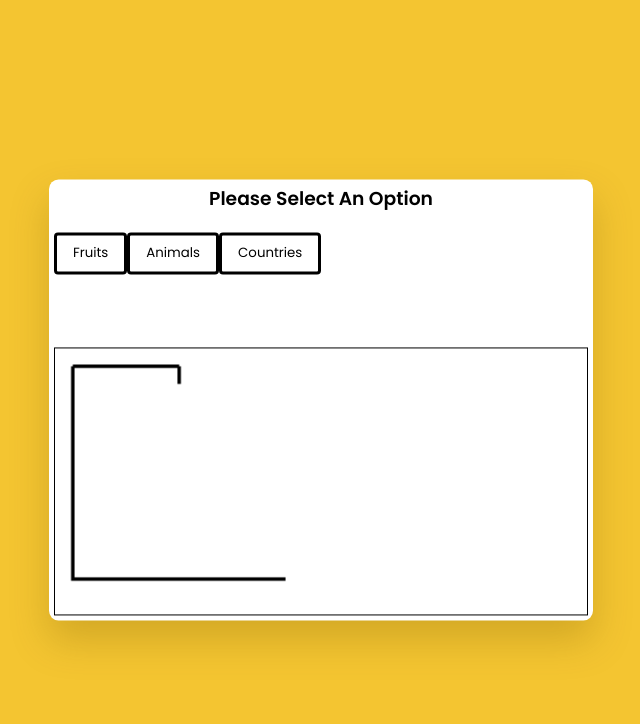
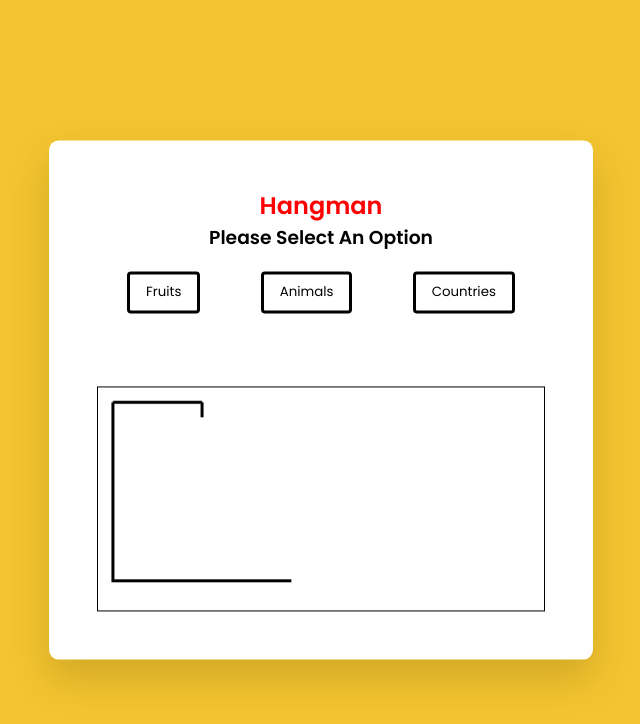
Before and after one commit to AmarDange/Hangmonstor, a plain HTML site: page index.html in a window 1280 px wide. Shown: the whole page, without its empty margins (319-959 px from the left). Drawn offline with Linux system fonts and the light colour scheme.

Commit message:
Add h1 tag in html

```diff
--- a/style.css
+++ b/assets/css/style.css
@@ -16,7 +16,7 @@
     transform: translate(-50%, -50%);
     top: 50%;
     left: 50%;
-    padding: 5px;
+    padding: 3em;
     border-radius: 0.6em;
     box-shadow: 0 1.2em 2.4em rgba(111, 85, 0, 0.25);
   }
@@ -24,9 +24,9 @@
     text-align: center;
   }
   #options-container div {
-    width: 95px;
+    width: 100%;
     display: flex;
-    justify-content: space-between;
+    justify-content: space-around;
     margin: 1.2em 0 2.4em 0;
   }
   #options-container button {
@@ -43,7 +43,7 @@
     background-color: #efefef;
   }
   #options-container button.active {
-    background-color: #f4c531;
+    background-color: #98f0ec;
     border: 3px solid #000000;
     color: #000000;
   }
@@ -114,3 +114,7 @@
   .lose-msg {
     color: #fe5152;
   }
+  h1{
+    text-align: center;
+    color: red;
+  }
--- a/index.html
+++ b/index.html
@@ -9,10 +9,11 @@
       rel="stylesheet"
     />
     <!-- Stylesheet -->
-    <link rel="stylesheet" href="style.css" />
+    <link rel="stylesheet" href="assets/css/style.css" />
   </head>
   <body>
-    <div class="container">
+    <section class="container">
+      <h1>Hangman</h1>
       <div id="options-container"></div>
       <div id="letter-container" class="letter-container hide"></div>
       <div id="user-input-section"></div>
@@ -21,8 +22,8 @@
         <div id="result-text"></div>
         <button id="new-game-button">New Game</button>
       </div>
-    </div>
+    </section>
     <!-- Script -->
-    <script src="script.js"></script>
+    <script src="assets/js/script.js"></script>
   </body>
 </html>
```
Also changed, not shown: assets/js/script.js (renamed from script.js).
